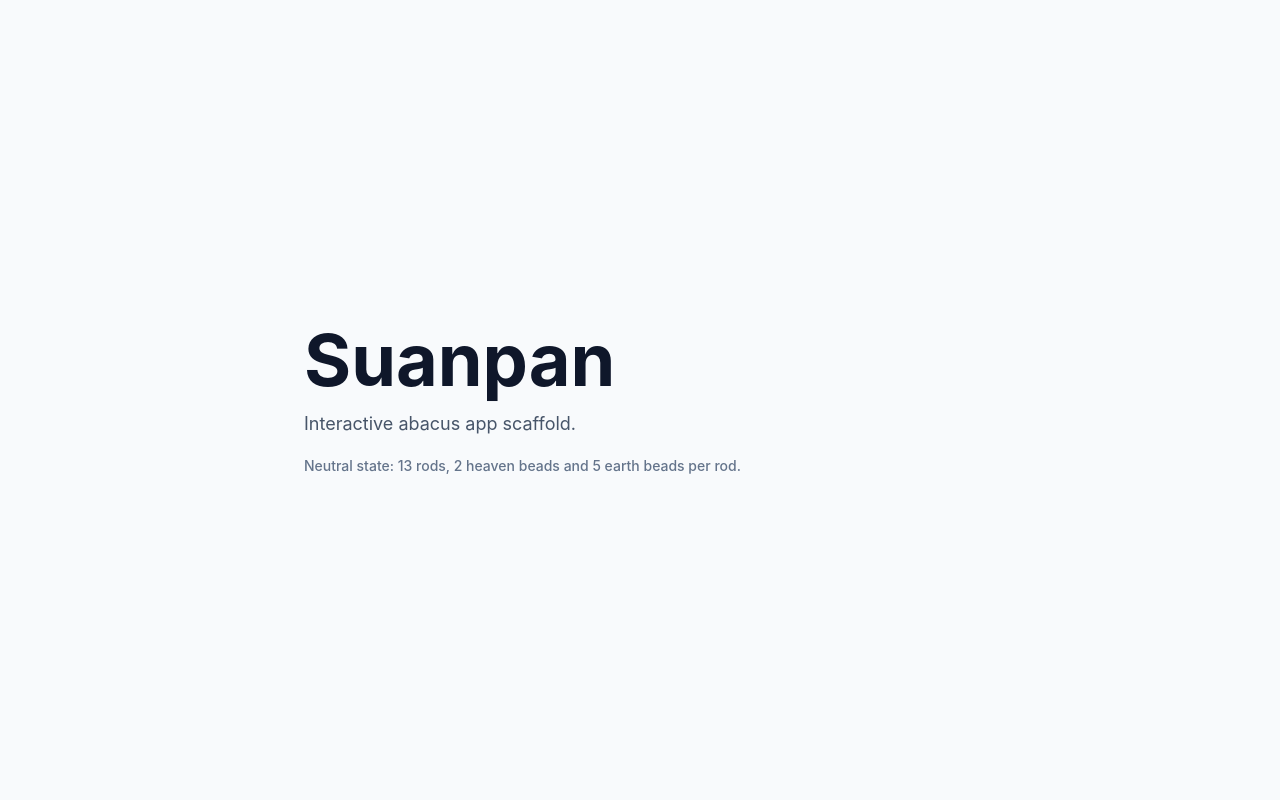
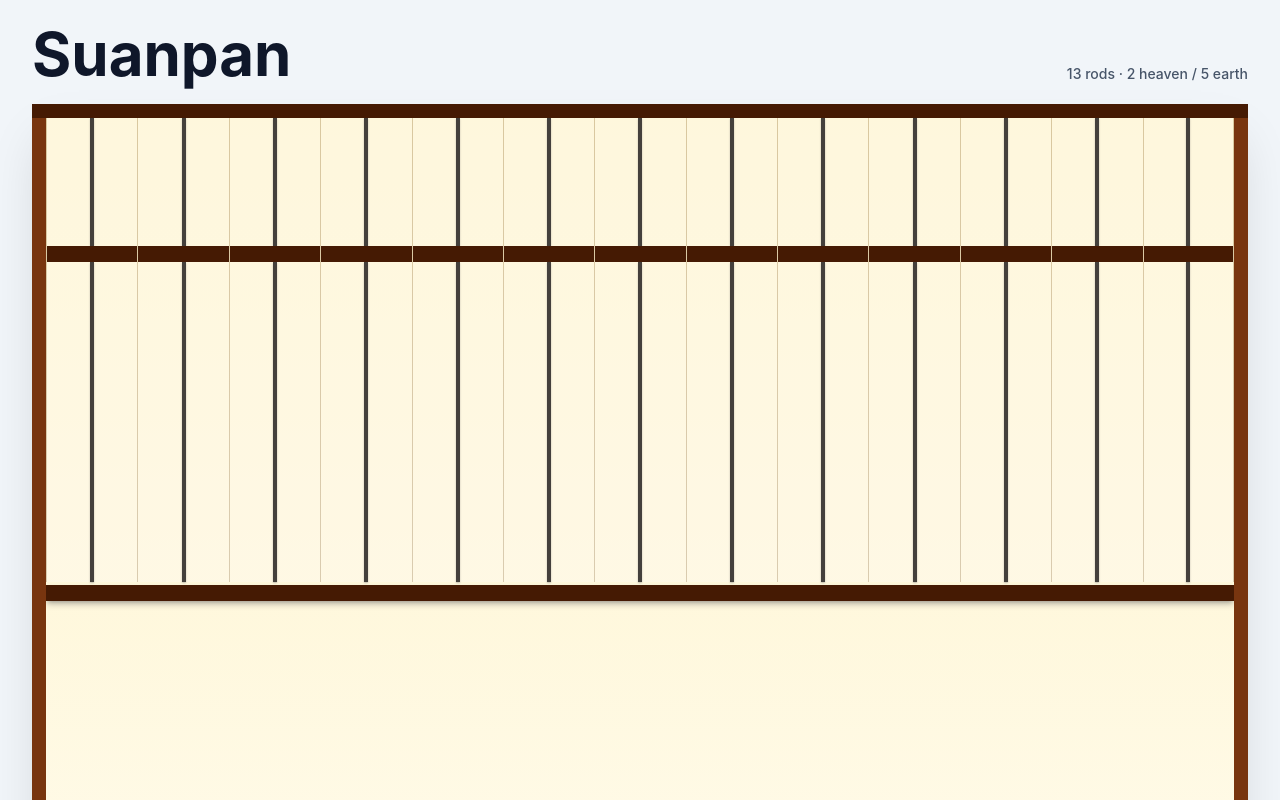
Before and after one commit to mtplayground/alex-1883-test-35, a React (Vite) app: page / in a window 1280 px wide. Shown: the top 800 px of the page. Built offline with nearby package versions, Linux system fonts and the light colour scheme.

Commit message:
feat: Render abacus frame, rods, and bars

```diff
--- a/src/App.tsx
+++ b/src/App.tsx
@@ -1,3 +1,4 @@
+import { Abacus } from './components/Abacus';
 import { appConfig } from './config/env';
 import {
   createNeutralSuanpanState,
@@ -11,21 +12,26 @@ function App() {
   const suanpanState = createNeutralSuanpanState(appConfig.defaultRodCount);
 
   return (
-    <main className="grid min-h-screen place-items-center px-8 py-12">
-      <section className="w-full max-w-2xl" aria-labelledby="app-title">
+    <main className="min-h-screen bg-slate-100 px-4 py-6 text-slate-900 sm:px-6 lg:px-8">
+      <section
+        className="mx-auto flex w-full max-w-7xl flex-col gap-5"
+        aria-labelledby="app-title"
+      >
+        <header className="flex flex-col justify-between gap-2 sm:flex-row sm:items-end">
+          <div>
             <h1
               id="app-title"
-          className="mb-3 text-5xl font-bold leading-none text-slate-900 sm:text-7xl"
+              className="text-4xl font-bold leading-none sm:text-6xl"
             >
               Suanpan
             </h1>
-        <p className="text-lg leading-8 text-slate-600">
-          Interactive abacus app scaffold.
+          </div>
+          <p className="text-sm font-medium text-slate-600">
+            {suanpanState.rodCount} rods · {HEAVEN_BEADS_PER_ROD} heaven /{' '}
+            {EARTH_BEADS_PER_ROD} earth
           </p>
-        <p className="mt-4 text-sm font-medium text-slate-500">
-          Neutral state: {suanpanState.rodCount} rods, {HEAVEN_BEADS_PER_ROD}{' '}
-          heaven beads and {EARTH_BEADS_PER_ROD} earth beads per rod.
-        </p>
+        </header>
+        <Abacus state={suanpanState} />
       </section>
     </main>
   );
--- /dev/null
+++ b/src/components/Abacus.tsx
@@ -0,0 +1,40 @@
+import type { CSSProperties } from 'react';
+
+import type { SuanpanState } from '../model/suanpan';
+import { Rod } from './Rod';
+
+interface AbacusProps {
+  readonly state: SuanpanState;
+}
+
+export function Abacus({ state }: AbacusProps) {
+  const rodGridStyle = {
+    gridTemplateColumns: `repeat(${state.rodCount}, minmax(2.75rem, 1fr))`,
+  } satisfies CSSProperties;
+
+  return (
+    <section
+      className="w-full"
+      aria-label={`Suanpan board with ${state.rodCount} rods`}
+    >
+      <div className="border-y-[14px] border-amber-950 bg-amber-950 shadow-2xl shadow-slate-950/15">
+        <div className="border-x-[14px] border-amber-900 bg-amber-100">
+          <div className="relative overflow-x-auto bg-gradient-to-b from-amber-100 via-amber-50 to-amber-100">
+            <div
+              className="grid min-w-max grid-rows-[2fr_1rem_5fr]"
+              style={rodGridStyle}
+            >
+              {state.rods.map((rod) => (
+                <Rod key={rod.id} rod={rod} />
+              ))}
+            </div>
+            <div
+              className="pointer-events-none absolute inset-x-0 top-[28.5%] z-20 h-4 bg-amber-950 shadow-md shadow-slate-950/25"
+              aria-hidden="true"
+            />
+          </div>
+        </div>
+      </div>
+    </section>
+  );
+}
--- /dev/null
+++ b/src/components/Rod.tsx
@@ -0,0 +1,33 @@
+import type { SuanpanRod } from '../model/suanpan';
+
+interface RodProps {
+  readonly rod: SuanpanRod;
+}
+
+export function Rod({ rod }: RodProps) {
+  return (
+    <div
+      className="relative grid h-[min(58vh,34rem)] min-h-[22rem] grid-rows-[2fr_1rem_5fr] border-l border-amber-950/20 last:border-r"
+      aria-label={`Rod ${rod.index + 1}`}
+    >
+      <RodSegment label="heaven" />
+      <div className="relative z-10 bg-amber-950" aria-hidden="true" />
+      <RodSegment label="earth" />
+    </div>
+  );
+}
+
+interface RodSegmentProps {
+  readonly label: 'heaven' | 'earth';
+}
+
+function RodSegment({ label }: RodSegmentProps) {
+  return (
+    <div className="relative bg-amber-50/60" data-segment={label}>
+      <div
+        className="absolute inset-y-0 left-1/2 w-1 -translate-x-1/2 bg-stone-700 shadow-sm shadow-slate-950/25"
+        aria-hidden="true"
+      />
+    </div>
+  );
+}
```
Lines whose indentation alone changed are shown as unchanged.
